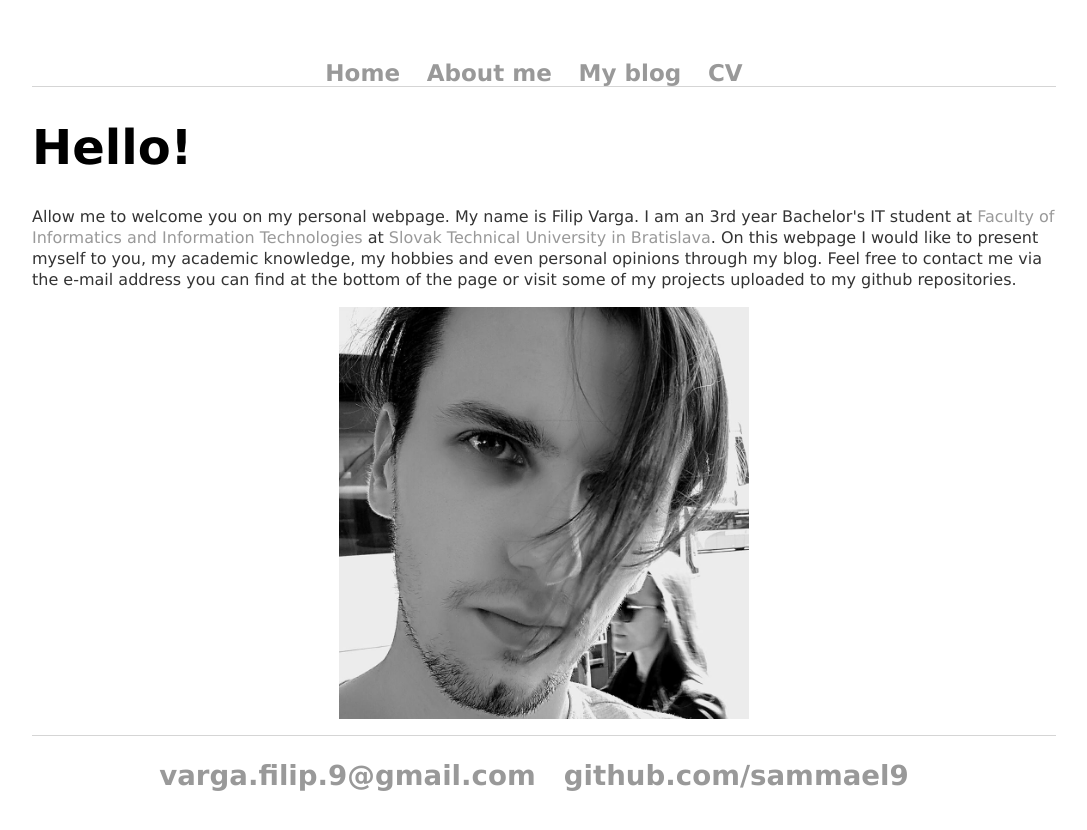
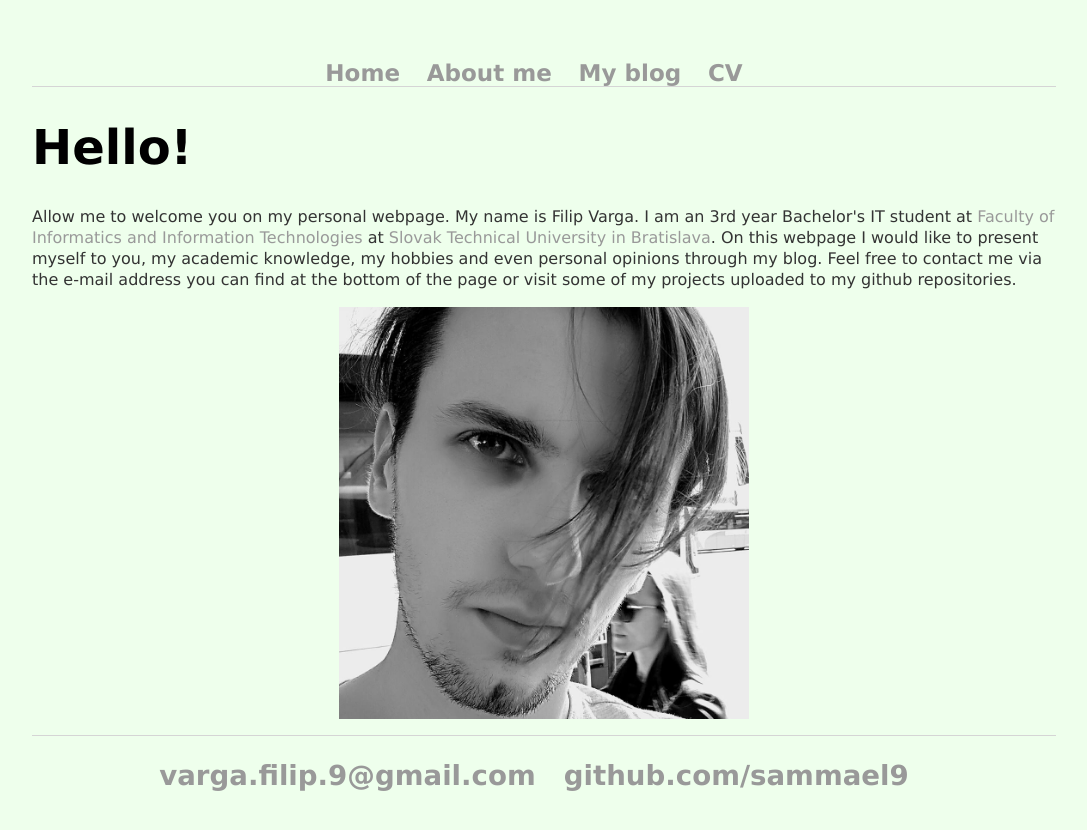
Before and after one commit to sammael9/sammael9.github.io, a Jekyll site: the page built from index.html, in a window 1280 px wide. Shown: the top 830 px of the page, without its empty margins (96-1183 px from the left). Built offline with Jekyll 4.4.1, drawn with Linux system fonts in a browser that asks for light colours.

Commit message:
Update main.css

```diff
--- a/css/main.css
+++ b/css/main.css
@@ -2,6 +2,7 @@ body {
     margin: 60px auto;
     width: 80%;
     font-family:'Lucida Sans Unicode', 'Lucida Grande', 'Sans-Serif';
+    background-color: #eeffec;
 }
 img {
     display: block;
```
